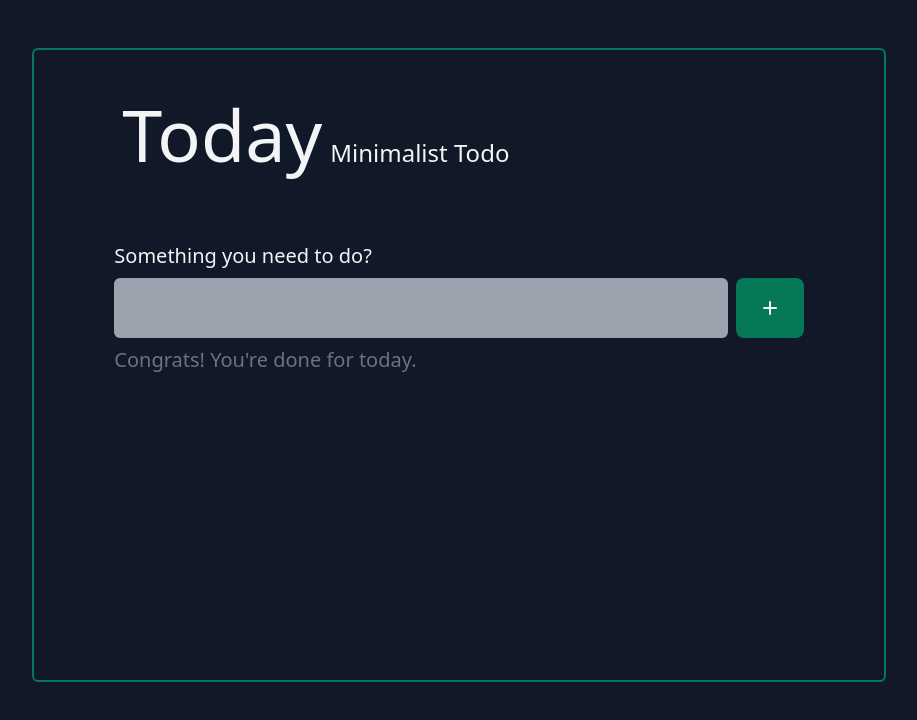
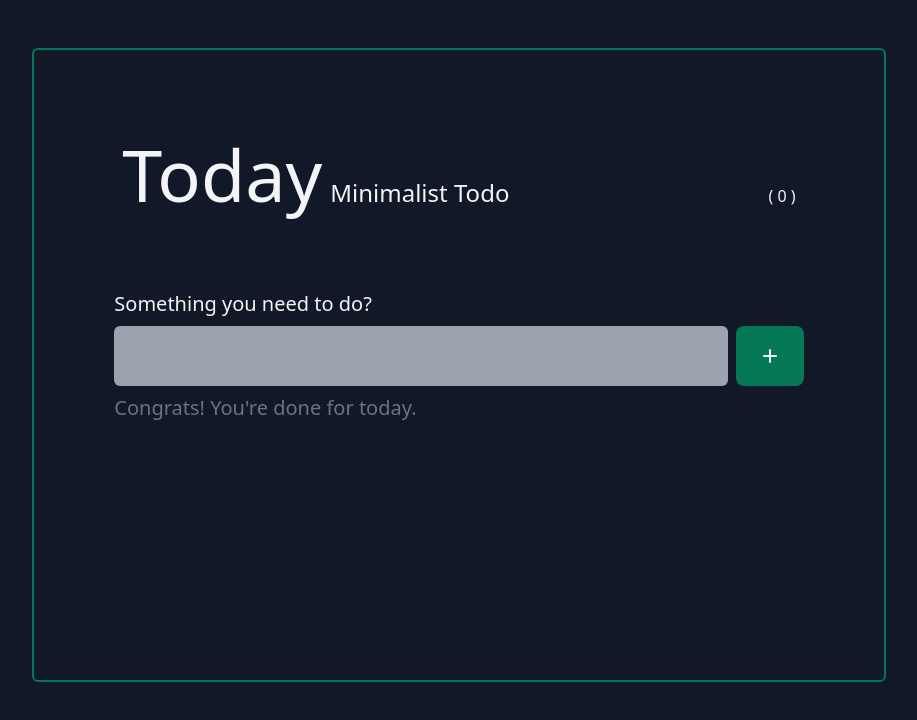
Before and after one commit to CodersforLearning/todo-app-react-scratchclaggy, a React (Vite) app: page / in a window 1280 px wide. Shown: the top 720 px of the page, without its empty margins (181-1098 px from the left). Built offline with nearby package versions, Linux system fonts and the light colour scheme.

Commit message:
refactor header out

```diff
--- a/src/App.tsx
+++ b/src/App.tsx
@@ -1,3 +1,4 @@
+import { Header } from './components/Header'
 import TodoCreator from './components/TodoCreator'
 import TodoList from './components/TodoList'
 
@@ -5,11 +6,7 @@ function App() {
   return (
     <div className="h-screen min-w-fit overflow-hidden bg-gray-900 px-32 py-12">
       <div className="m-auto h-[90%] w-5/6 rounded-md border-2 border-emerald-700 p-12 text-gray-100">
-        <span className="m-10">
-          <h1 className="inline text-7xl">Today</h1>
-          <span className="inline-block w-2" />
-          <h2 className="inline text-2xl">Minimalist Todo</h2>
-        </span>
+        <Header />
         <div className="m-8 rounded-xl py-8 text-xl">
           <TodoCreator />
           <TodoList />
--- /dev/null
+++ b/src/components/Header.tsx
@@ -0,0 +1,20 @@
+import { useTodoStore } from '../store'
+
+export const Header = () => {
+  const todos = useTodoStore((state) => state.todos)
+  const todoCount = todos.length
+  const unfinishedCount = todos.filter((todo) => !todo.completed).length
+  const isSomethingTodo = unfinishedCount > 0
+
+  return (
+    <span className="m-10 flex flex-row items-baseline space-x-2">
+      <h1 className="text-7xl">Today</h1>
+      <h2 className="grow text-2xl">Minimalist Todo</h2>
+      {isSomethingTodo ? (
+        <span>{` ( ${unfinishedCount} / ${todoCount} )`}</span>
+      ) : (
+        <span>{`( ${todoCount} )`}</span>
+      )}
+    </span>
+  )
+}
```
